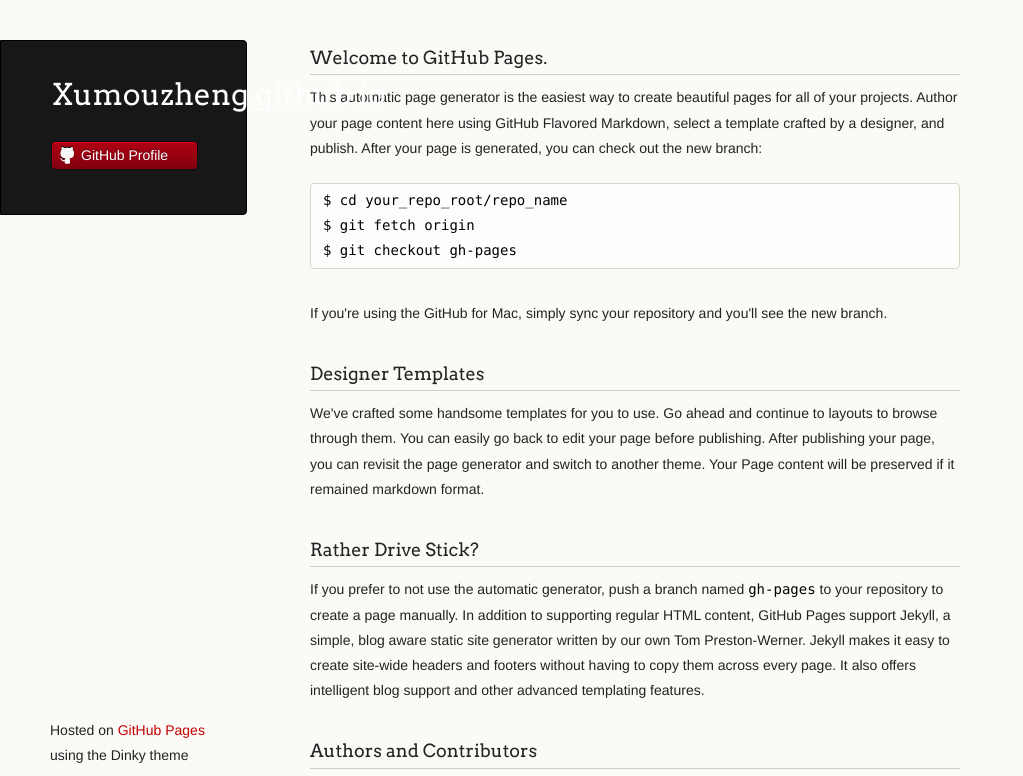
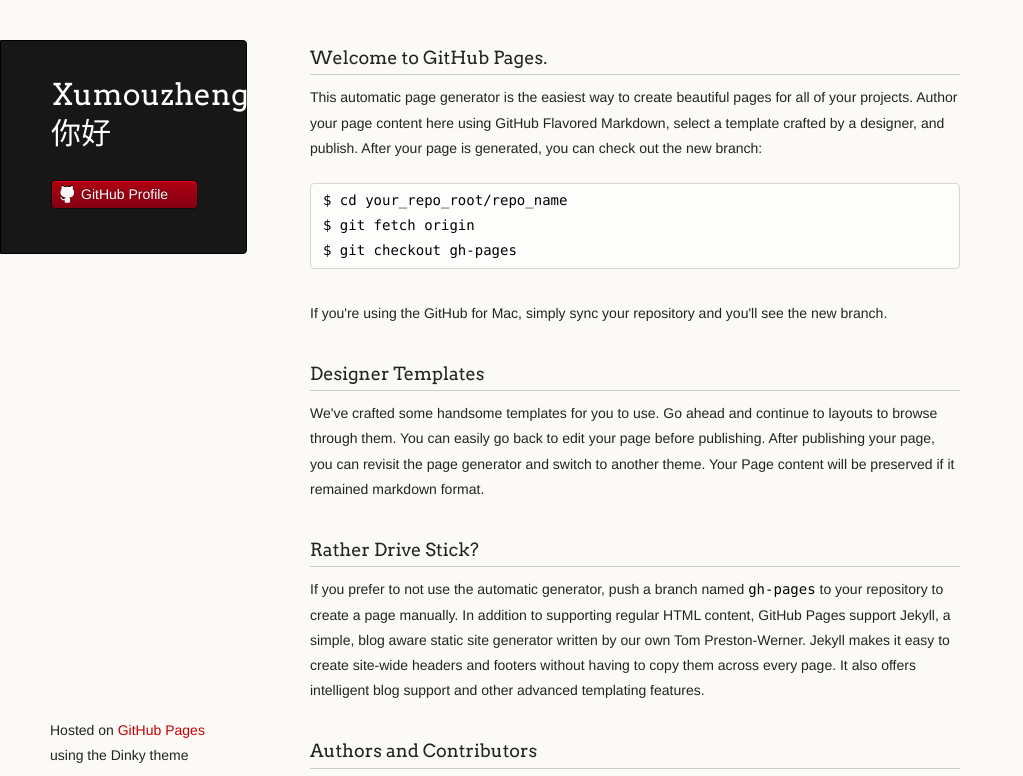
Before and after one commit to xumouzheng/xumouzheng.github.io, a plain HTML site: page index.html in a window 1280 px wide. Shown: the top 776 px of the page, without its empty margins (0-1023 px from the left). Drawn offline with Linux system fonts and the light colour scheme.

Commit message:
测试能否同步

```diff
--- a/index.html
+++ b/index.html
@@ -16,7 +16,7 @@
   <body>
     <div class="wrapper">
       <header>
-        <h1 class="header">Xumouzheng.github.io</h1>
+        <h1 class="header">Xumouzheng 你好</h1>
         <p class="header"></p>
 
 
```
